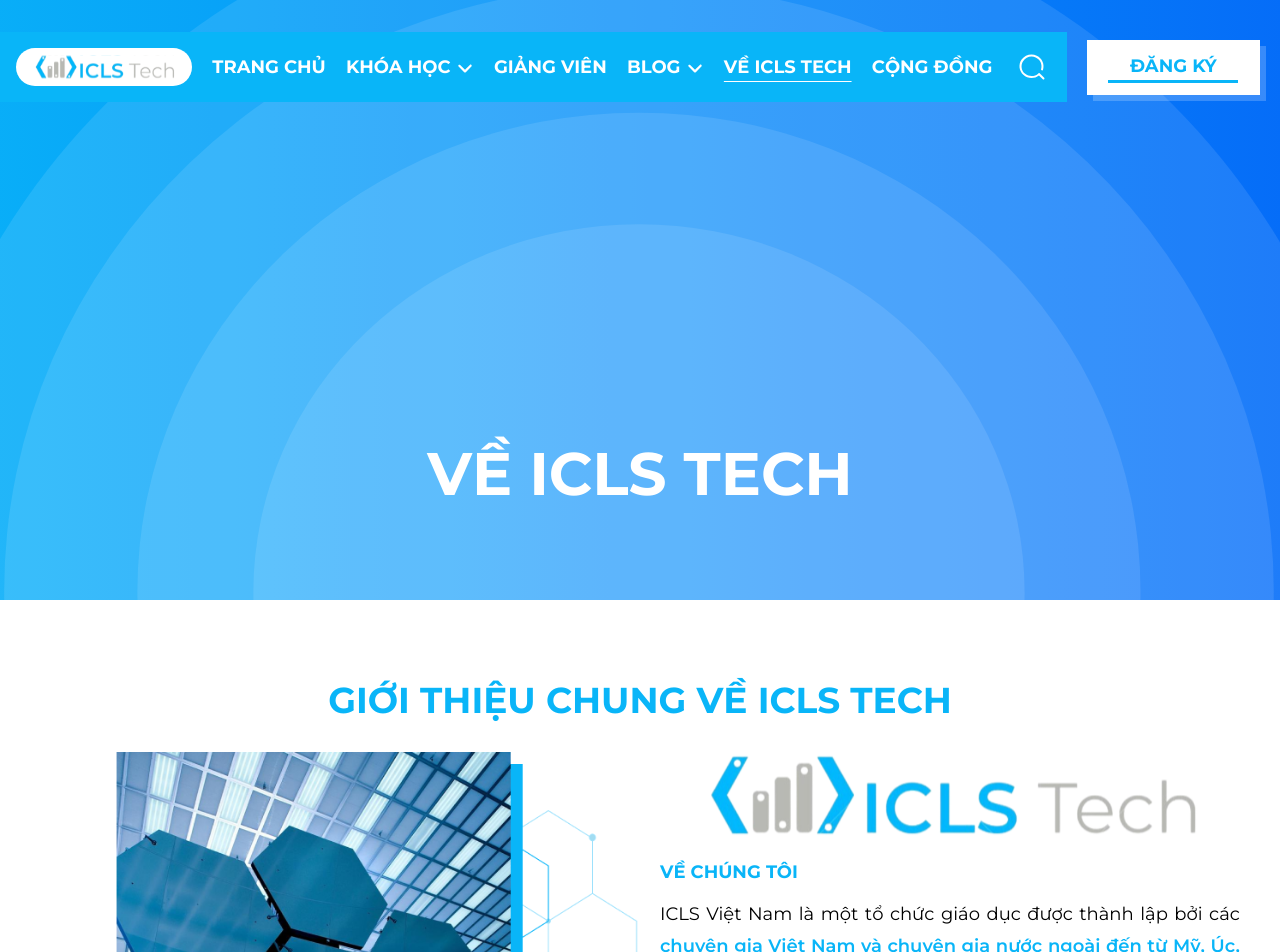
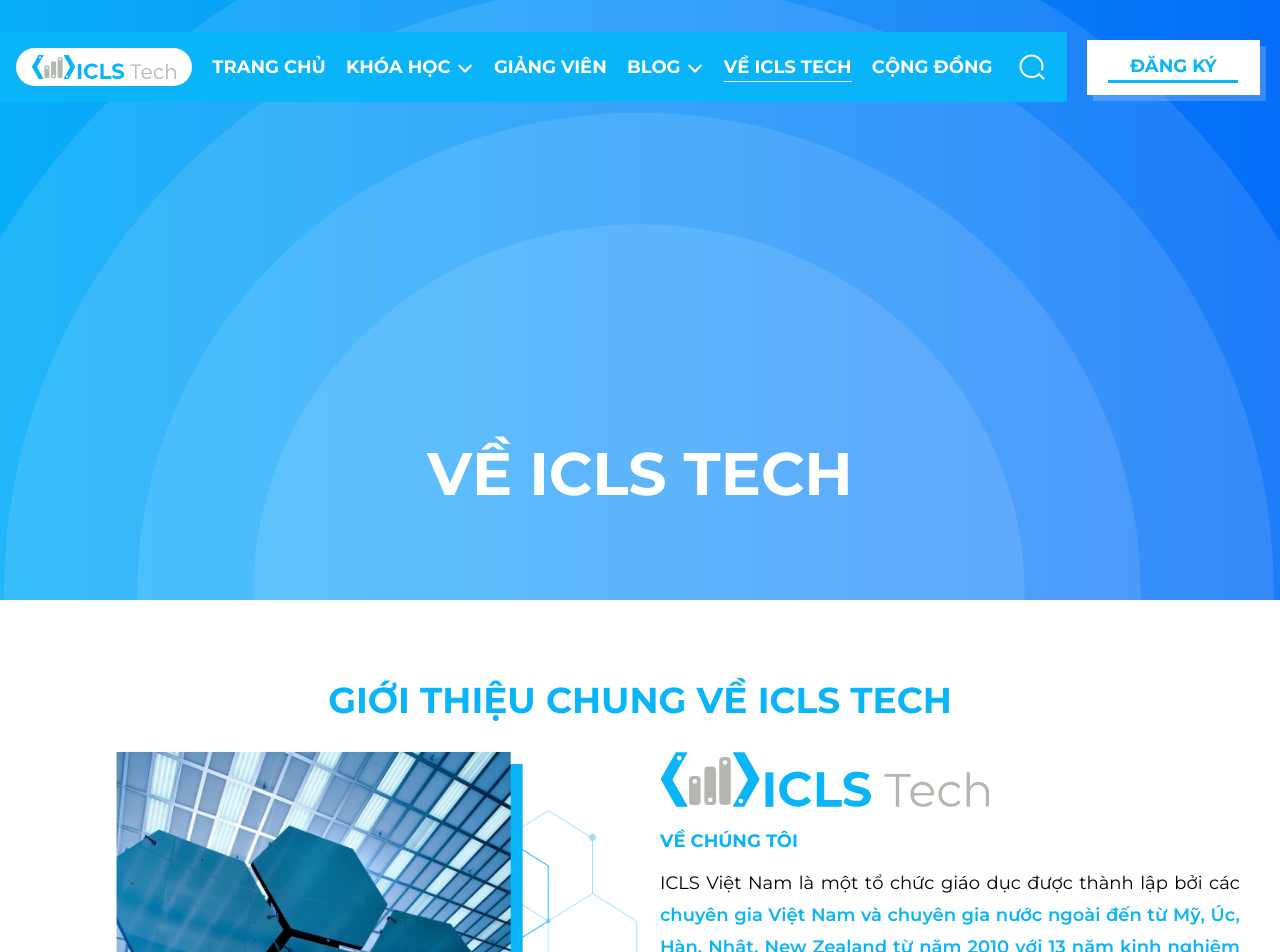
Before and after one commit to DangNgocKhang/ICLS-Tech, a Next.js app: page /aboutus in a window 1280 px wide. Shown: the top 952 px of the page. Built offline with nearby package versions, Linux system fonts and the light colour scheme.

Commit message:
Update: logoICLS Vector

```diff
--- a/src/app/Footer/Footer.tsx
+++ b/src/app/Footer/Footer.tsx
@@ -9,12 +9,12 @@
     <footer className="flex overflow-hidden relative flex-col px-10 py-4 w-full h-max max-md:px-5 max-md:max-w-full bg-gradient-to-t md:bg-gradient-to-l from-primary-blue to-primary-blue-lighter">
       <div className="flex flex-col md:flex-row relative gap-5 justify-between items-center max-md:mr-1.5 max-md:max-w-full">
         <div className="flex flex-col flex-1">
-          <div className="flex justify-center items-center max-w-full bg-white rounded-3xl h-max py-2 w-max">
+          <div className="m-auto md:m-0 flex justify-center items-center max-w-full bg-white rounded-3xl h-max py-2 w-max">
             <Image
               loading="lazy"
               src={assets.logoICLS}
               alt="ICLS Education Logo"
-              className="object-contain w-full "
+              className="object-contain w-3/5 "
             />
           </div>
           <p className="mt-2 text-base leading-8 text-white max-md:max-w-full">
--- a/src/app/Header/Header.tsx
+++ b/src/app/Header/Header.tsx
@@ -11,7 +11,7 @@
           href="/"
           className="bg-white h-full w-44 flex justify-center items-center rounded-3xl px-2"
         >
-          <Image src={assets.logoICLS} alt="logoICLS" width={170} height={60} />
+          <Image src={assets.logoICLS} alt="logoICLS" width={170} height={60} className="px-2" />
         </Link>
         <div className="flex-1 flex flex-wrap justify-evenly items-center text-lg font-bold text-white">
           <Navigate
--- a/src/app/Header/HeaderMbl.tsx
+++ b/src/app/Header/HeaderMbl.tsx
@@ -38,7 +38,7 @@
           alt="logoICLS"
           width={390}
           height={400}
-          className="h-[70px] w-auto py-4 md:py-2 absolute top-1/2 left-1/2 -translate-x-1/2 -translate-y-1/2"
+          className="h-[70px] w-auto py-4 md:py-3 absolute top-1/2 left-1/2 -translate-x-1/2 -translate-y-1/2"
         />
       </Link>
       <div className="h-full w-full flex justify-between items-center shrink-0">
--- a/src/app/Home/AboutICLS.tsx
+++ b/src/app/Home/AboutICLS.tsx
@@ -55,7 +55,7 @@
               alt="ICLS Tech"
               height={93}
               width={330}
-              className="object-contain my-3 max-w-full w-[330px]"
+              className="object-contain my-3 max-w-full w-[300px]"
             />
 
             <p className="self-stretch mt-0 text-lg leading-8 text-black max-md:mt-0 max-md:mr-2.5 max-md:max-w-full text-justify">
--- a/src/app/PagesState/LoadingPage.tsx
+++ b/src/app/PagesState/LoadingPage.tsx
@@ -9,7 +9,7 @@
         alt="logoICLS"
         height={1080}
         width={1920}
-        className="w-3/4 lg:w-auto h-auto lg:h-1/2 m-auto"
+        className="w-3/4 h-auto m-auto"
         priority
       />
     </div>
--- a/src/app/aboutus/components/AboutICLS.tsx
+++ b/src/app/aboutus/components/AboutICLS.tsx
@@ -28,7 +28,7 @@
               alt="ICLS Tech"
               height={93}
               width={630}
-              className="object-contain max-w-full aspect-[6.76] w-[630px] mb-5"
+              className="object-contain max-w-full w-[330px] mb-5"
             />
             <div className="flex flex-col self-stretch max-md:max-w-full gap-3">
               <strong className="font-bold text-primary-blue-lighter uppercase text-lg">
```
Also changed, not shown: src/assets/logoICLS.svg.
